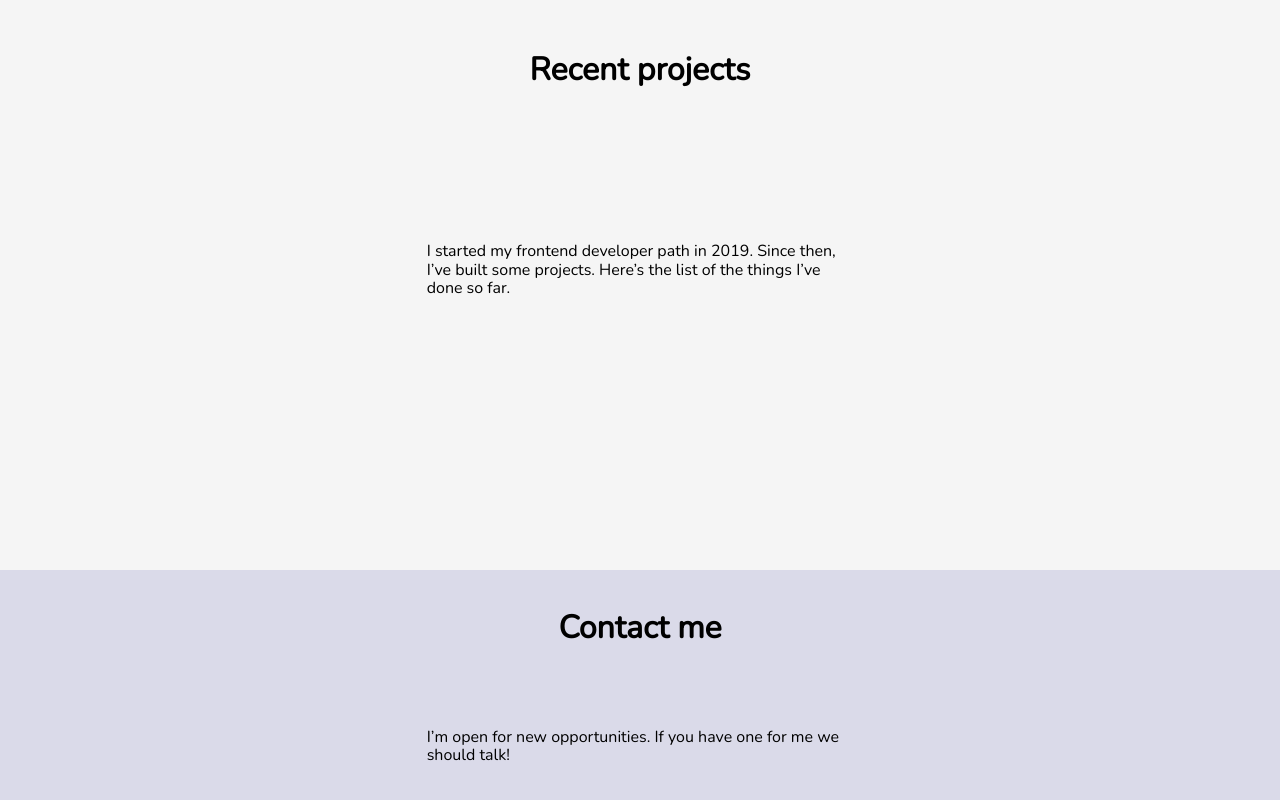
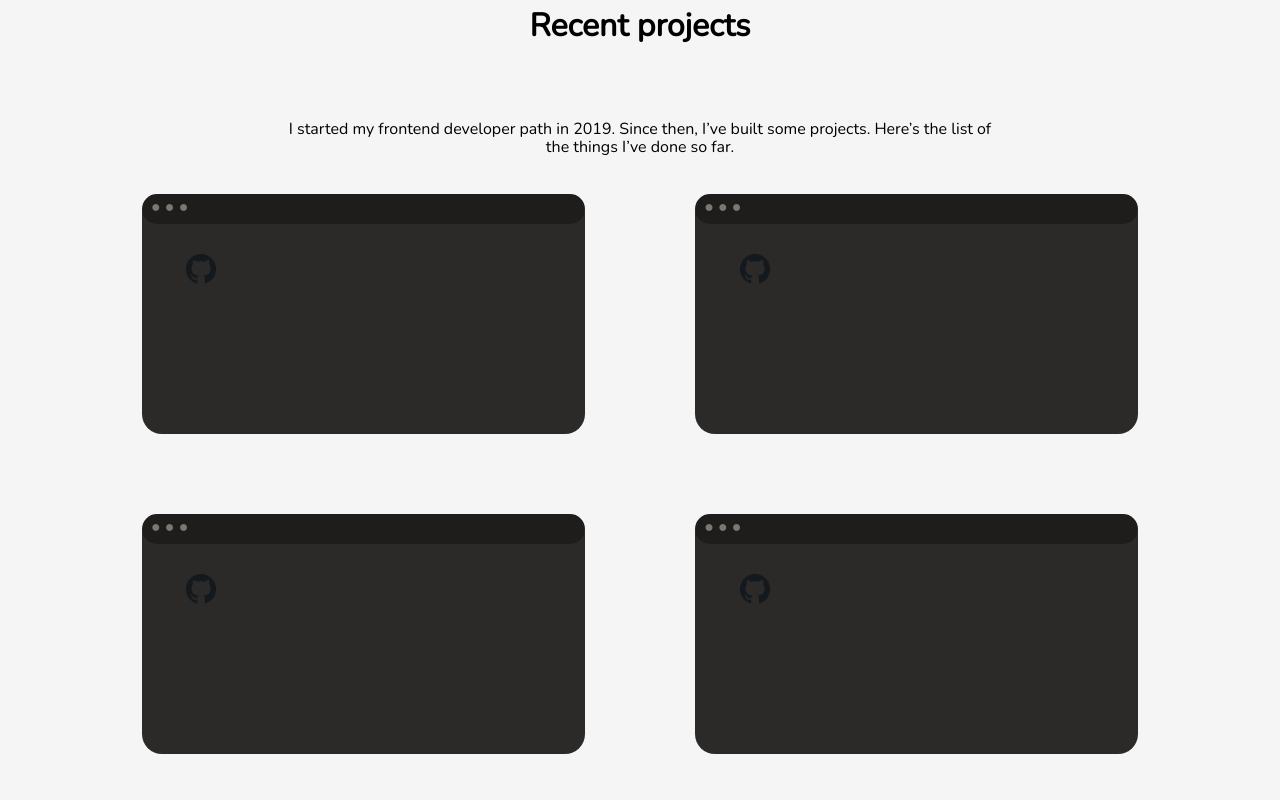
Before and after one commit to IgorPelowski/igorpelowski.github.io, a website built with webpack: page src/pages/index.html in a window 1280 px wide. Shown: the part 1580-2380 px from the top of the page. Built offline with nearby package versions, Linux system fonts and the light colour scheme.

Commit message:
added 4 mostly styled project boxes and github logo in it

```diff
--- a/src/pages/index.html
+++ b/src/pages/index.html
@@ -89,6 +89,25 @@
           I started my frontend developer path in 2019. Since then, I’ve built
           some projects. Here’s the list of the things I’ve done so far.
         </p>
+        <div class="projects__container">
+          <div class="projects__container__box1">
+            <span class="projects__container__footer">● ● ●</span>
+            <img class="githublogo" alt="Github logo" src="../assets/img/github.svg.png">
+          </div>
+          <div class="projects__container__box2">
+            <span class="projects__container__footer">● ● ●</span>
+            <img class="githublogo" alt="Github logo" src="../assets/img/github.svg.png">
+          </div>
+          <div class="projects__container__box3">
+            <span class="projects__container__footer">● ● ●</span>
+            <img class="githublogo" alt="Github logo" src="../assets/img/github.svg.png">
+          </div>
+          <div class="projects__container__box4">
+            <span class="projects__container__footer">● ● ●</span>
+            <img class="githublogo" alt="Github logo" src="../assets/img/github.svg.png">
+          </div>
+
+        </div>
 
       </section>
       <footer class="contact" id="contact">
--- a/src/scss/main.scss
+++ b/src/scss/main.scss
@@ -88,7 +88,7 @@ a:-webkit-any-link {
     grid-column: 2;
     grid-row: 4;
     background-color: rgb(0, 89, 255);
-    color: wheat;
+    color: wheat !important;
     text-align: center;
     position: relative;
     outline: none;
@@ -165,21 +165,93 @@ a:-webkit-any-link {
     }
   }
 }
+.githublogo{
+  max-width: 30px;
+  max-height: 30px;
+  grid-row: 3;
+  padding-left: 10%;
+
+
+}
 .projects{
   background-color: whitesmoke;
   min-height: 600px;
   display: grid;
-  grid-template-columns: repeat(3, 1fr);
-  grid-template-rows:repeat(3, 1fr) ;
+  grid-template-columns: repeat(9, 1fr);
+  grid-template-rows:repeat(8, 1fr) ;
   align-items: center;
   justify-items: center;
   &__title{
     grid-row: 1;
-    grid-column: 2;
+    grid-column: 3/8;
+    text-align: center;
   }
   &__description{
     grid-row: 2;
-    grid-column: 2;
+    grid-column: 3/8;
+    text-align: center;
+  }
+  &__container{
+    grid-row: 3/8;
+    grid-column: 2/9;
+
+    min-height: 100%;
+    min-width: 100%;
+    display: grid;
+    grid-template-columns: repeat(9, 1fr);
+    grid-template-rows:repeat(7, 1fr) ;
+      &__footer{
+        color: rgb(124, 120, 111);
+        padding-left: 2%;
+        padding-top: 1%;
+        background-color: rgb(31, 28, 28);
+        grid-row: 1/2;
+        border-radius: 20px;
+      }
+      &__box1{
+      grid-row: 1/4;
+      grid-column: 1/5;
+      border-radius: 20px;
+      min-height: 100%;
+      min-width: 100%;
+      background-color:  rgb(43, 42, 41);
+      display: grid;
+      grid-template-columns: repeat(1, 1fr);
+      grid-template-rows:repeat(8, 1fr) ;
+      }
+      &__box2{
+        grid-row: 1/4;
+      grid-column: 6/10;
+      border-radius: 20px;
+      min-height: 100%;
+      min-width: 100%;
+      background-color:  rgb(43, 42, 41);
+      display: grid;
+      grid-template-columns: repeat(1, 1fr);
+      grid-template-rows:repeat(8, 1fr) ;
+      }
+      &__box3{
+        grid-row: 5/8;
+      grid-column: 1/5;
+      border-radius: 20px;
+      min-height: 100%;
+      min-width: 100%;
+      background-color:  rgb(43, 42, 41);
+      display: grid;
+      grid-template-columns: repeat(1, 1fr);
+      grid-template-rows:repeat(8, 1fr) ;
+      }
+      &__box4{
+        grid-row: 5/8;
+      grid-column: 6/10;
+      border-radius: 20px;
+      min-height: 100%;
+      min-width: 100%;
+      background-color: rgb(43, 42, 41);
+      display: grid;
+      grid-template-columns: repeat(1, 1fr);
+      grid-template-rows:repeat(8, 1fr) ;
+      }
   }
 
 
```
Also changed, not shown: src/assets/img/github.svg.png (added).
